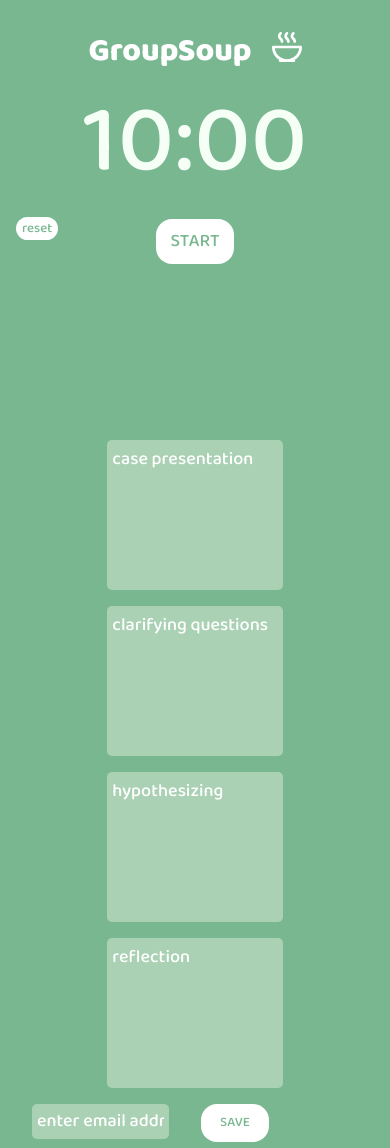
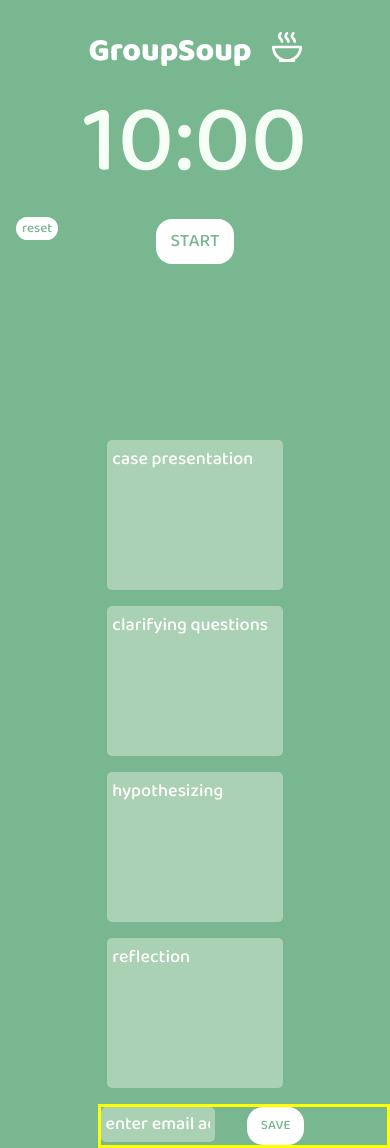
Before and after one commit to nathankandekore/groupsoup, a React (Create React App) app: page / in a window 390 px wide. Built offline with nearby package versions, Linux system fonts and the light colour scheme.

Commit message:
responsive

```diff
--- a/src/App.css
+++ b/src/App.css
@@ -144,19 +144,21 @@
 
 .email-submit{
   /* border: solid red; */
+  margin-left: 25%;
 
-  margin-left: 2rem ;
-  margin-right: 1rem;
+
+  /* margin-right: 1rem; */
 
 }
 
 .send-email{
   /* border: solid yellow; */
+
   margin-left: 2rem;
     margin-right: 1rem;
     background-color: yellow;
     text-decoration: none;
-    padding: .5rem .5rem .6rem .5rem;
+    padding: .5rem .5rem .5rem .5rem;
     border-radius: 1rem;
 }
 
@@ -164,15 +166,18 @@
   color: #79B791;
 }
 
-.send-email:focus{
-  outline: none;
-}
+
 
 
 
 .textbox-sizing:focus{
   outline: none;
 }
+
+.email-input{
+  outline: none;
+}
+
 ::placeholder{
   color:white;
   font-size: large;
@@ -185,4 +190,11 @@
     grid-template-columns: 1fr;
     grid-template-rows: 1fr 1fr 1fr 1fr;
   }
+
+  .email-submit{
+    grid-template-columns: 1fr;
+    border: solid yellow;
+
+
+  }
 }
--- a/src/App.js
+++ b/src/App.js
@@ -126,7 +126,7 @@
           placeholder="reflection"
           spellCheck="false"
         ></textarea>
-
+      </form>
       <div className="email-submit">
         <input
           className="email-input"
@@ -146,7 +146,6 @@
           </button>
         )}
       </div>
-      </form>
     </div>
   );
 }
```
Lines whose indentation alone changed are shown as unchanged.
